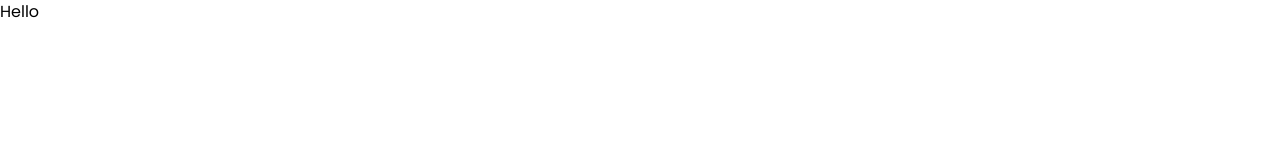
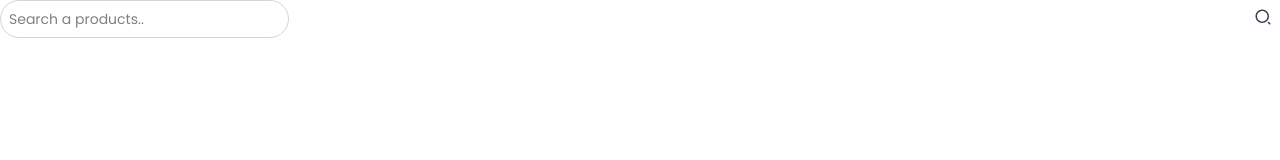
Before and after one commit to Pranjal5050/E-commerce, a React (Vite) app in the folder Frontend/: page /search in a window 1280 px wide. Shown: the top 160 px of the page. Built offline with nearby package versions, Linux system fonts and the light colour scheme; a web font is replaced by a local one.

Commit message:
add product search api

```diff
--- a/Frontend/src/components/Navbar.jsx
+++ b/Frontend/src/components/Navbar.jsx
@@ -3,6 +3,7 @@ import { RiDiscountPercentLine, RiHeart2Line, RiHome2Line, RiMapPinLine, RiSearc
 import { Link } from 'react-router-dom'
 import BottomNavbar from './BottomNavbar'
 import { useCart } from './CartContext.jsx';
+import Search from './Search.jsx';
 
 const Navbar = () => {
     const { product } = useCart();
@@ -27,11 +28,11 @@ const Navbar = () => {
                 </div>
 
                 <div className='md:flex gap-5 items-center hidden'>
-                    <div className='relative'>
-                        {/* {search} */}
-                        <input type="search" placeholder='Search a products..' className='text-sm border border-gray-300 outline-none px-2 py-2 rounded-full' />
-                        <RiSearch2Line size={18} className='absolute top-2 right-2 text-gray-700' />
-                    </div>
+
+
+                    <Search/>
+
+
                     <Link to={'/account'}><RiUserLine size={21} /></Link>
                     <RiHeart2Line size={21} />
                     <div>
@@ -41,6 +42,8 @@ const Navbar = () => {
                         </span>
                     </div>
                 </div>
+
+
 
 
 
--- a/Frontend/src/components/Search.jsx
+++ b/Frontend/src/components/Search.jsx
@@ -1,11 +1,51 @@
-import React from 'react'
+import React from "react";
+import { RiSearch2Line } from "@remixicon/react";
+import { useState } from "react";
+import axios from "axios";
 
 const Search = () => {
-  return (
-    <div>
-      <h1>Hello</h1>
-    </div>
-  )
+const [search, setSearch] = useState("");
+const [suggestion, setSuggestion] = useState([]);
+
+const handleSearch = async (value)=>{
+  setSearch(value);
+
+  if(!value.trim()){
+    setSuggestion([]);
+    return;
+  }
+
+  try {
+    const {data} = await axios.get(`${import.meta.env.VITE_API_ENDPOINT}/user/searchproduct`, {
+      param: {
+        query: value
+      }
+    })
+    console.log(data);
+  } catch (error) {
+    console.log("Error - ", error);
+  }
+
 }
 
-export default Search
+  return (
+    <div className="relative">
+      {/* {search} */}
+      <input
+        type="search"
+        value={search}
+        onChange={(e)=>{
+          handleSearch(e.target.value);
+        }}
+        placeholder="Search a products.."
+        className="text-sm border border-gray-300 outline-none px-2 py-2 rounded-full"
+      />
+      <RiSearch2Line
+        size={18}
+        className="absolute top-2 right-2 text-gray-700"
+      />
+    </div>
+  );
+};
+
+export default Search;
```
Also changed, not shown: 2 other files (tests, documents, lock files or other folders).
